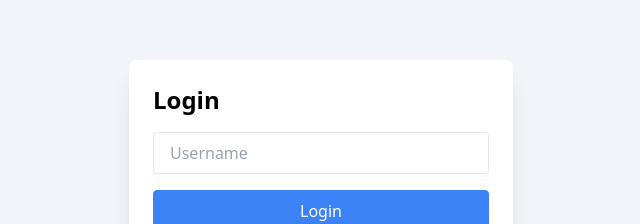
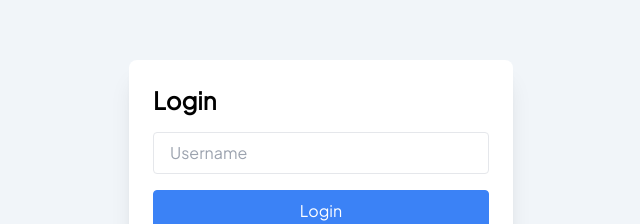
Before and after one commit to naidraikzir/passkeys-sveltekit, a SvelteKit app: page / in a window 1280 px wide. Shown: the part 214-438 px from the top of the page, without its empty margins (319-959 px from the left). Built offline with nearby package versions, Linux system fonts and the light colour scheme.

Commit message:
cleanup and stylings

```diff
--- a/package.json
+++ b/package.json
@@ -13,6 +13,7 @@
 		"prepare": "husky"
 	},
 	"dependencies": {
+		"@fontsource/plus-jakarta-sans": "^5.0.20",
 		"@simplewebauthn/browser": "^10.0.0",
 		"@simplewebauthn/server": "^10.0.1",
 		"svelte-kit-sessions": "^0.3.1"
--- a/src/lib/index.css
+++ b/src/lib/index.css
@@ -1,3 +1,5 @@
+@import '@fontsource/plus-jakarta-sans';
+
 @tailwind base;
 @tailwind components;
 @tailwind utilities;
--- a/src/lib/server/index.ts
+++ b/src/lib/server/index.ts
@@ -1,6 +1,4 @@
 import { env } from '$env/dynamic/private';
-
-export const loggedInUserId = 'internalUserId';
 
 export const rpID = env.EXPECTED_ORIGIN ? env.EXPECTED_ORIGIN : 'localhost';
 
--- a/src/routes/authentication/generate-options/+server.ts
+++ b/src/routes/authentication/generate-options/+server.ts
@@ -2,6 +2,7 @@ import {
 	generateAuthenticationOptions,
 	type GenerateAuthenticationOptionsOpts
 } from '@simplewebauthn/server';
+import type { AuthenticatorDevice } from '@simplewebauthn/types';
 import { json } from '@sveltejs/kit';
 
 import { rpID } from '$lib/server';
@@ -12,8 +13,8 @@ export async function GET({ locals }) {
 	const { user } = session.data;
 
 	const opts: GenerateAuthenticationOptionsOpts = {
-		timeout: 60000,
-		allowCredentials: user?.devices.map((dev) => ({
+		timeout: 60_000,
+		allowCredentials: user?.devices.map((dev: AuthenticatorDevice) => ({
 			id: dev.credentialID,
 			type: 'public-key',
 			transports: dev.transports
--- /dev/null
+++ b/src/routes/dashboard/+page.server.ts
@@ -0,0 +1,7 @@
+/** @type {import('./$types').PageServerLoad} */
+export function load({ locals }) {
+	const { session } = locals;
+	return {
+		username: session.data.user?.username as string
+	};
+}
--- a/src/routes/dashboard/+page.svelte
+++ b/src/routes/dashboard/+page.svelte
@@ -1,6 +1,14 @@
+<script lang="ts">
+	let { data } = $props();
+</script>
+
 <div class="max-w-screen-md mx-auto flex flex-col gap-4 py-4">
 	<div class="flex items-center justify-between">
 		<h2 class="text-2xl">Dashboard</h2>
 		<a href="/">Logout 🫱🏽</a>
 	</div>
+
+	<div class="h-96 flex flex-col justify-center items-center text-3xl">
+		Oi, {data.username}!
+	</div>
 </div>
--- a/src/routes/registration/generate-options/+server.ts
+++ b/src/routes/registration/generate-options/+server.ts
@@ -13,7 +13,7 @@ export async function POST({ request, locals }) {
 	const { username } = await request.json();
 	const user: User = {
 		id: username,
-		username: `${username}@${rpID}`,
+		username,
 		devices: []
 	};
 
--- a/tailwind.config.js
+++ b/tailwind.config.js
@@ -2,7 +2,20 @@
 export default {
 	content: ['./src/**/*.{html,js,svelte,ts}'],
 	theme: {
-		extend: {}
+		extend: {
+			fontFamily: {
+				sans: [
+					'Plus Jakarta Sans',
+					'ui-sans-serif',
+					'system-ui',
+					'sans-serif',
+					'"Apple Color Emoji"',
+					'"Segoe UI Emoji"',
+					'"Segoe UI Symbol"',
+					'"Noto Color Emoji"'
+				]
+			}
+		}
 	},
 	plugins: []
 };
```
Also changed, not shown: 1 other file (tests, documents, lock files or other folders).
